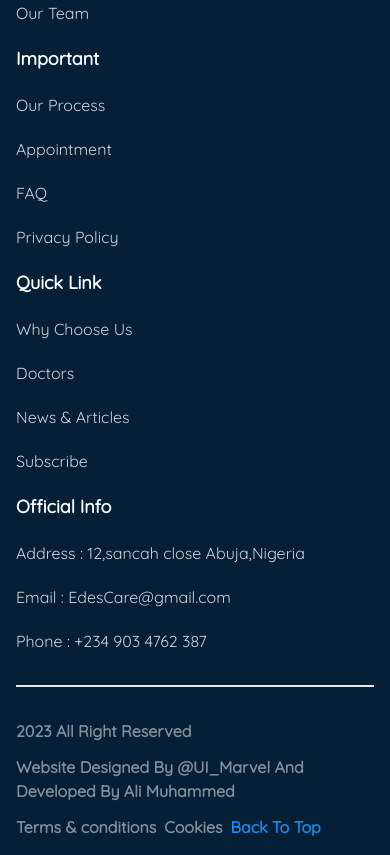
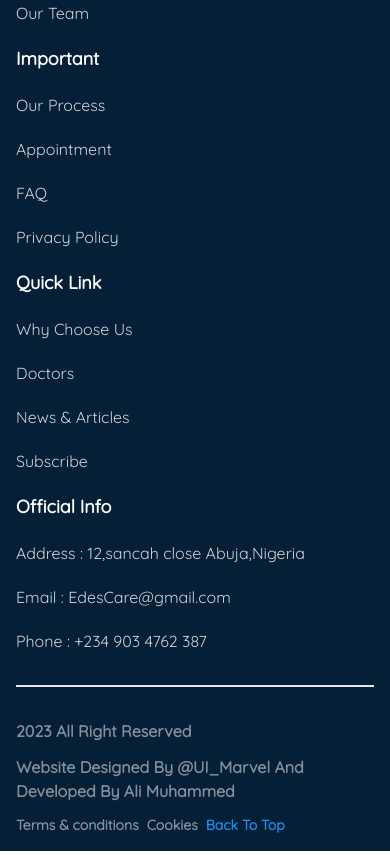
Before and after one commit to alimuhammeddev/Edescare, a plain HTML site: page index.html in a window 390 px wide. Shown: the part 7659-8514 px from the top of the page. Drawn offline with nearby package versions, Linux system fonts and the light colour scheme.

Commit message:
final commit

```diff
--- a/index.html
+++ b/index.html
@@ -441,9 +441,9 @@
                             <h1 class="text-[#ffffff80] font-semibold">Website Designed By @UI_Marvel And Developed By Ali Muhammed</h1>
                         </div>
                         <div class="flex lg:gap-4 gap-2 lg:mt-0 mt-3">
-                            <h1 class="text-[#ffffff80] text-base font-semibold">Terms & conditions</h1>
-                            <h1 class="text-[#ffffff80] text-base font-semibold">Cookies</h1>
-                            <h1 class="text-[#1D8AEC] font-semibold"><a href="#">Back To Top</a></h1>
+                            <h1 class="text-[#ffffff80] lg:text-base text-sm font-semibold">Terms & conditions</h1>
+                            <h1 class="text-[#ffffff80] lg:text-base text-sm font-semibold">Cookies</h1>
+                            <h1 class="text-[#1D8AEC] font-semibold lg:text-base text-sm"><a href="#">Back To Top</a></h1>
                         </div>
                     </div>
                 </div>
```
